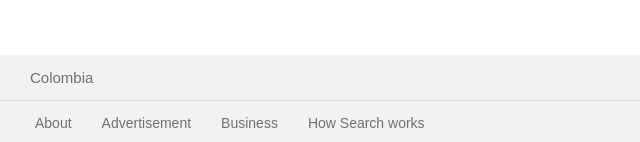
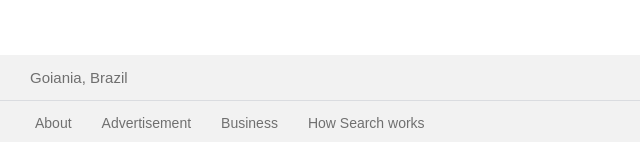
Before and after one commit to mrEckendonk/google_homepage, a plain HTML site: page index.html in a window 1280 px wide. Shown: the part 655-797 px from the top of the page, 0-640 px from the left. Drawn offline with Linux system fonts and the light colour scheme.

Commit message:
small corrections in layout

```diff
--- a/index.html
+++ b/index.html
@@ -44,7 +44,7 @@
 
         <footer>
             <ul class="location">
-                <li class="location-button">Colombia</li>
+                <li class="location-button">Goiania, Brazil</li>
             </ul>
             <div class="navbar-info">
                 <ul class="navbar-info-left">
```
